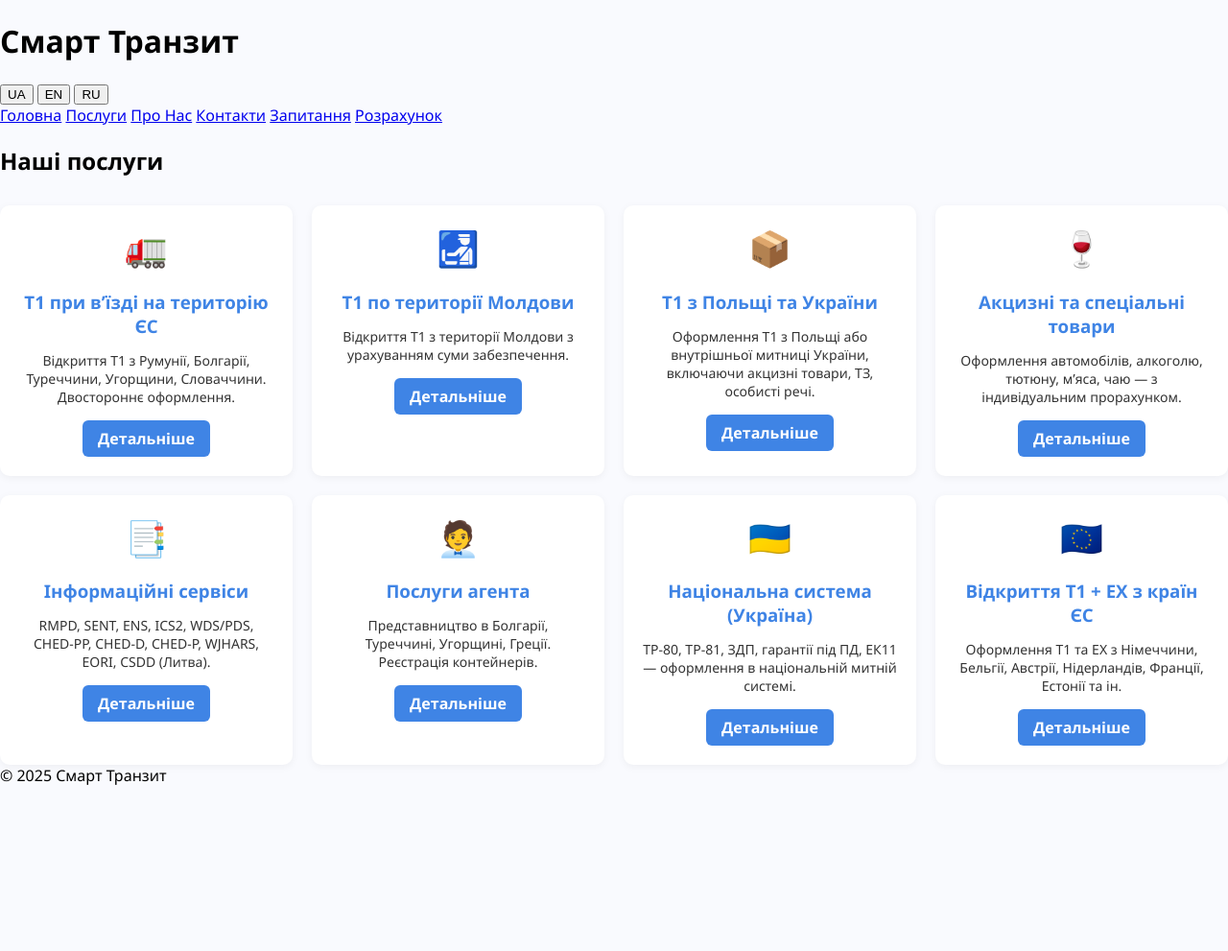
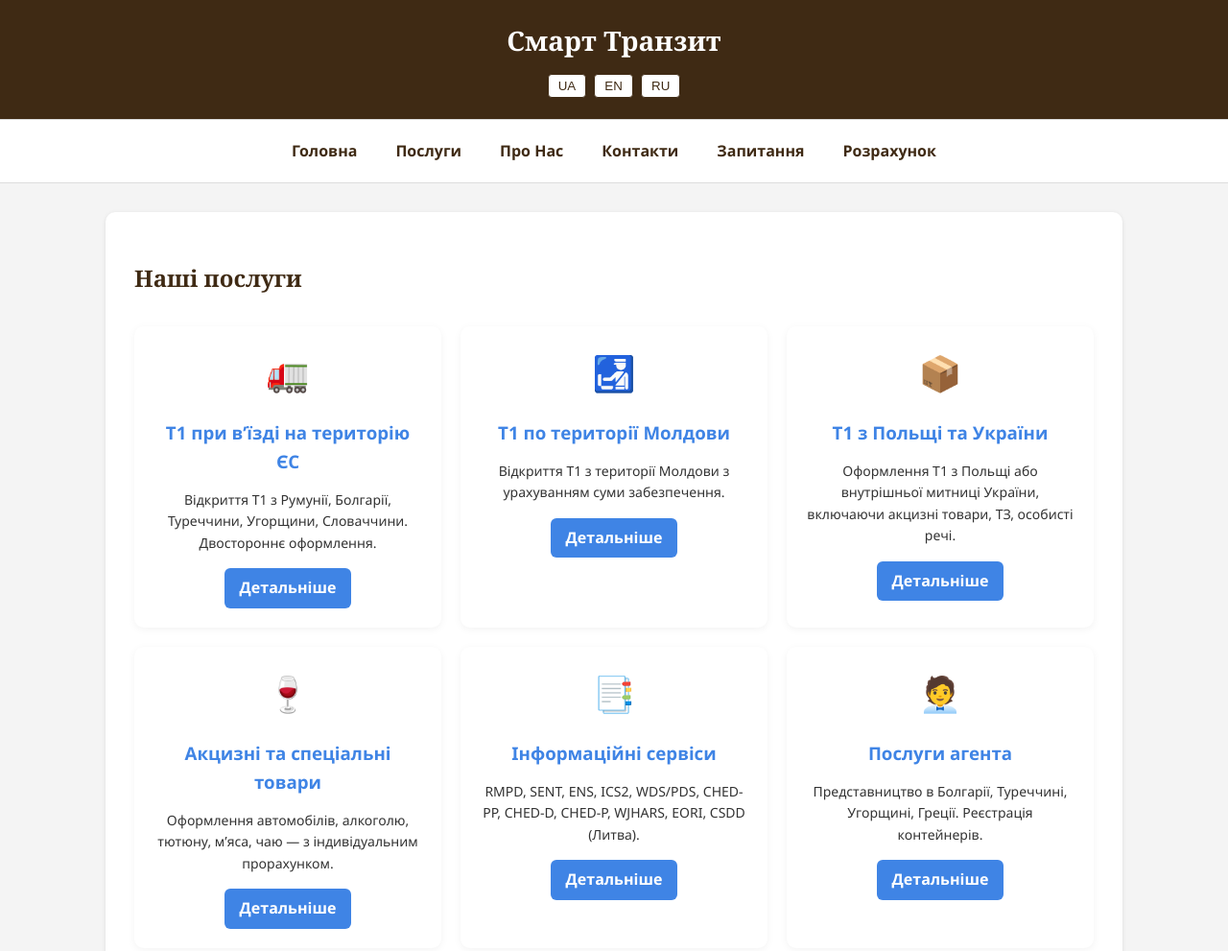
Before and after one commit to smart2025ua/SMART-TRANSIT-2, a plain HTML site: page services.html in a window 1280 px wide. Shown: the top 991 px of the page at 96% size. Before the commit the page ends 819 px from the top, so only its background shows below. Drawn offline with Linux system fonts and the light colour scheme.

Commit message:
Add files via upload

```diff
--- a/css/style.css
+++ b/css/style.css
@@ -1 +1,125 @@
-body { font-family: 'Segoe UI', sans-serif; background: #f9fafe; margin: 0; padding: 0; }
+
+body {
+  font-family: 'Segoe UI', sans-serif;
+  background-color: #f4f4f4;
+  color: #222;
+  margin: 0;
+  padding: 0;
+  font-size: 16px;
+  line-height: 1.6;
+}
+header, footer {
+  background-color: #3f2a14;
+  color: white;
+  text-align: center;
+  padding: 20px;
+}
+header h1 {
+  font-family: Georgia, serif;
+  font-size: 28px;
+  margin: 0;
+}
+nav {
+  background-color: #fff;
+  border-top: 1px solid #ddd;
+  border-bottom: 1px solid #ddd;
+  display: flex;
+  flex-wrap: wrap;
+  justify-content: center;
+  gap: 12px;
+  padding: 14px 0;
+}
+nav a {
+  color: #3f2a14;
+  text-decoration: none;
+  font-weight: bold;
+  padding: 6px 14px;
+  transition: color 0.3s ease;
+}
+nav a:hover {
+  color: #b58e5f;
+}
+.language-switcher {
+  margin-top: 10px;
+}
+.language-switcher button {
+  background: #fff;
+  border: 1px solid #3f2a14;
+  color: #3f2a14;
+  margin: 2px;
+  padding: 4px 10px;
+  border-radius: 4px;
+  cursor: pointer;
+}
+.language-switcher button:hover {
+  background-color: #b58e5f;
+  color: white;
+  border-color: #b58e5f;
+}
+main {
+  max-width: 1000px;
+  margin: 30px auto;
+  background: white;
+  padding: 30px;
+  border-radius: 10px;
+  box-shadow: 0 1px 4px rgba(0,0,0,0.1);
+}
+h2 {
+  font-family: Georgia, serif;
+  font-size: 24px;
+  color: #3f2a14;
+  margin-bottom: 20px;
+}
+p {
+  margin-bottom: 16px;
+}
+footer {
+  font-size: 14px;
+  margin-top: 30px;
+}
+.btn {
+  background-color: transparent;
+  color: #3f2a14;
+  border: 1px solid #3f2a14;
+  padding: 8px 18px;
+  border-radius: 6px;
+  font-weight: bold;
+  cursor: pointer;
+  text-decoration: none;
+  transition: background 0.3s ease, color 0.3s ease;
+}
+.btn:hover {
+  background-color: #3f2a14;
+  color: white;
+}
+.services-grid {
+  display: grid;
+  grid-template-columns: repeat(auto-fit, minmax(280px, 1fr));
+  gap: 20px;
+  margin-top: 30px;
+}
+.service-card {
+  background-color: #ffffff;
+  border-radius: 10px;
+  box-shadow: 0 2px 6px rgba(0, 0, 0, 0.06);
+  padding: 20px;
+  transition: transform 0.3s ease, box-shadow 0.3s ease;
+  text-align: center;
+}
+.service-card:hover {
+  transform: translateY(-3px);
+  box-shadow: 0 5px 15px rgba(0, 0, 0, 0.1);
+}
+.service-icon {
+  font-size: 34px;
+  margin-bottom: 10px;
+}
+.service-card h3 {
+  color: #3f2a14;
+  margin-bottom: 10px;
+}
+.service-card p {
+  font-size: 14px;
+  color: #333;
+  margin-bottom: 15px;
+}
```
